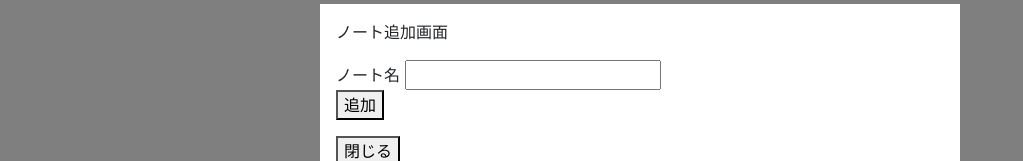
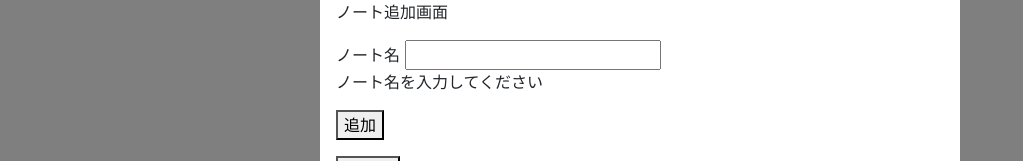
Before and after one commit to miyamaru-yuuki/vue-notion, a Vue app: page /main in a window 1280 px wide. Both pictures are taken after a click on the button "ノートを追加する". Shown: the part 299-460 px from the top of the page, without its empty margins (0-1023 px from the left). Built offline with nearby package versions, Linux system fonts and the light colour scheme; no server answers.

Commit message:
バリデーション実装中

```diff
--- a/src/components/addmodal.vue
+++ b/src/components/addmodal.vue
@@ -3,6 +3,7 @@
     <div id="content">
       <p>ノート追加画面</p>
       ノート名 <input type="text" v-model="noteName">
+      <p v-if="isInValidNoteName">ノート名を入力してください</p>
       <p><button v-on:click="clickEvent_addNote">追加</button></p>
       <p><button v-on:click="clickEvent_close">閉じる</button></p>
     </div>
@@ -14,7 +15,7 @@ export default {
   name: "addmodal",
   data: function () {
     return {
-      noteName: ""
+      noteName: null
     }
   },
   methods :{
@@ -25,6 +26,11 @@ export default {
     clickEvent_close: function(){
       this.$emit('from-child_close')
       this.noteName = ""
+    }
+  },
+  computed:{
+    isInValidNoteName(){
+      return !this.noteName;
     }
   }
 }
```
